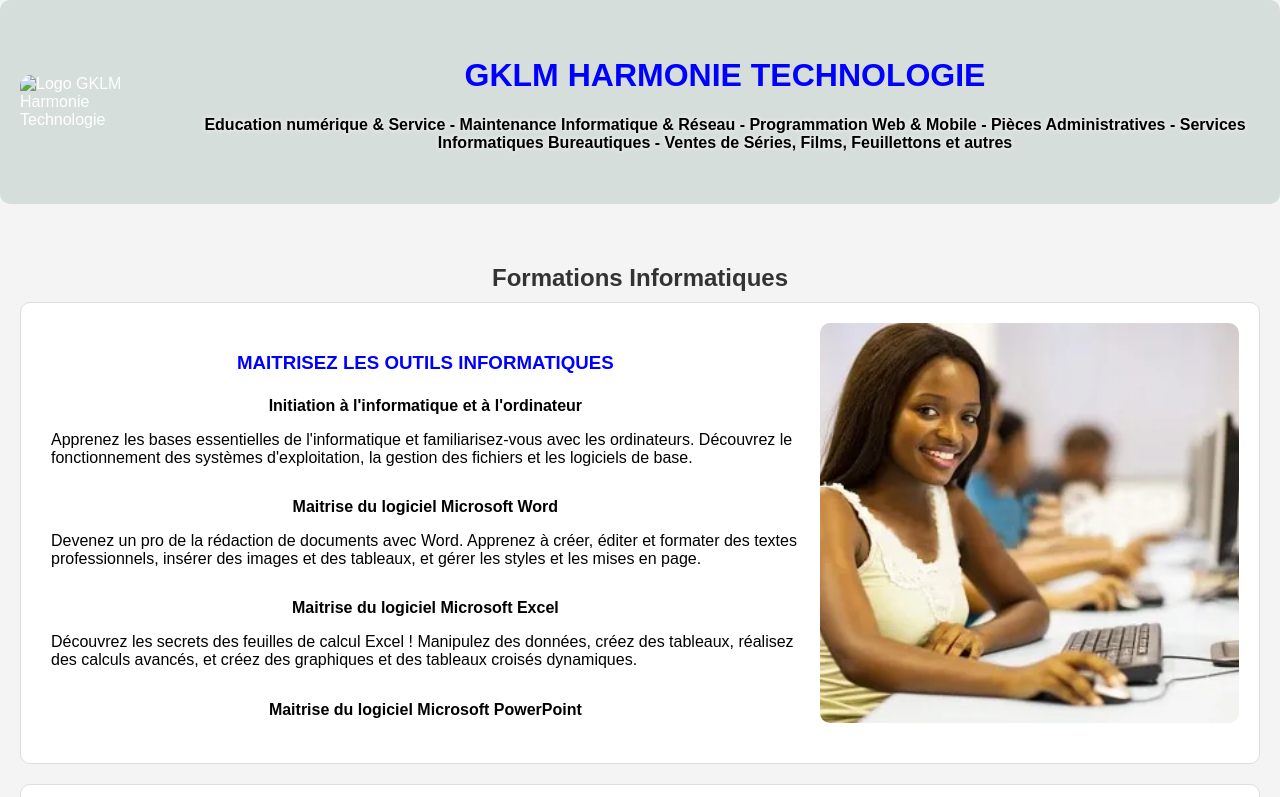
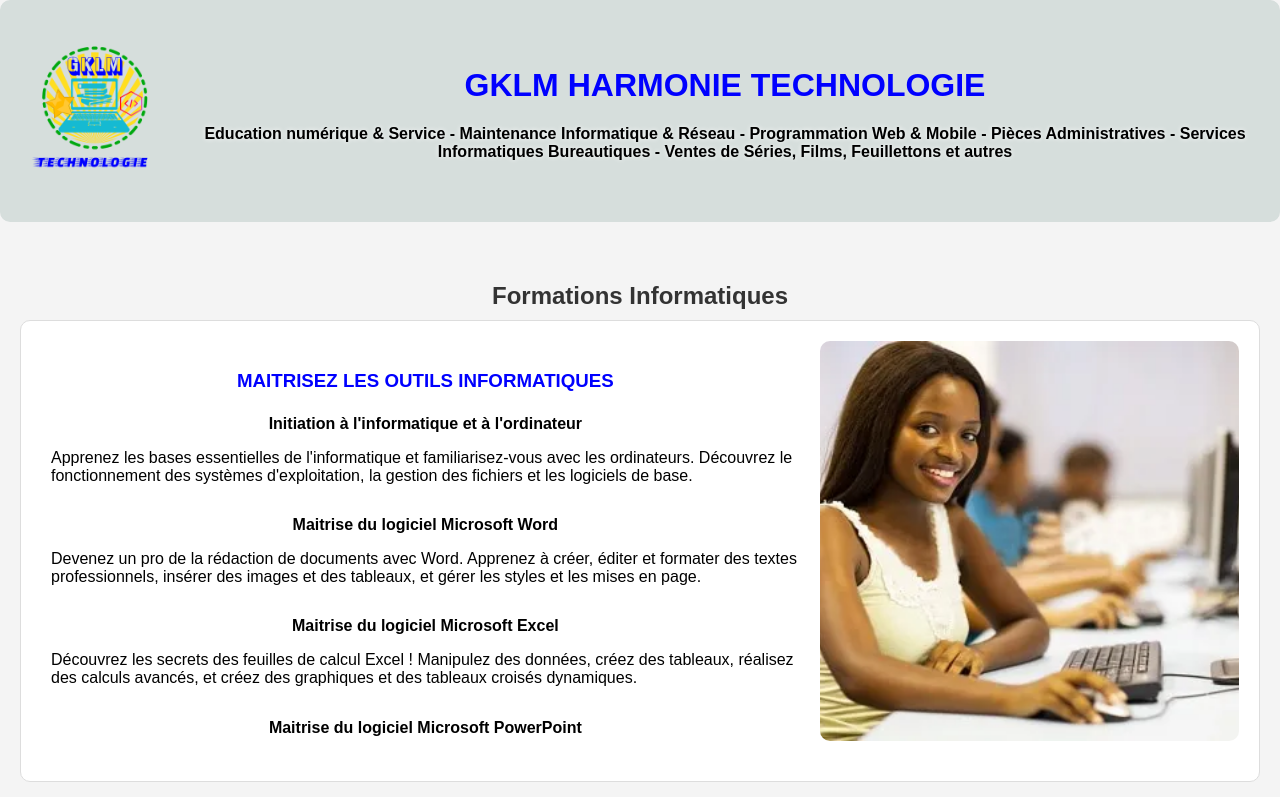
Before and after one commit to GKLM-TECHNOLOGIE/GKLMTECHNOLOGIE, a plain HTML site: page index.html in a window 1280 px wide. Shown: the top 797 px of the page. Drawn offline with Linux system fonts and the light colour scheme; files whose address does not match are found by name.

Commit message:
Update index.html

```diff
--- a/index.html
+++ b/index.html
@@ -10,7 +10,7 @@
 
     <header>
         <div class="container header-content">
-            <img src="Images/logo.png" alt="Logo GKLM Harmonie Technologie">
+            <img src="img/logo.png" alt="Logo GKLM Harmonie Technologie">
             <div class="header-text">
                 <h1 style="color: blue;">GKLM HARMONIE TECHNOLOGIE</h1>
                 <p class="services-list">
```
